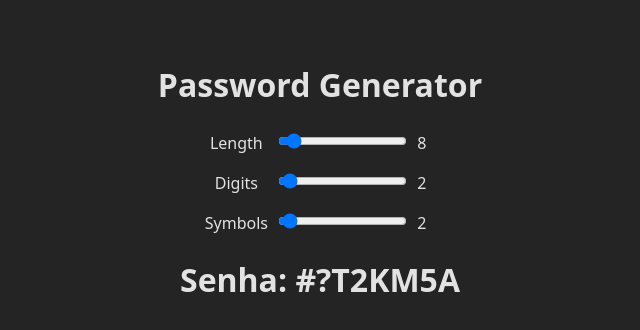
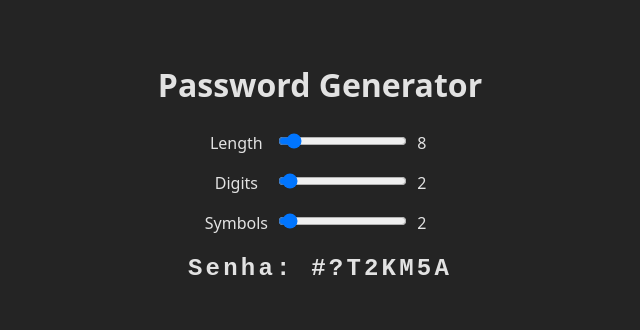
Before and after one commit to leonardo-vargas-de-paula/react-password, a React (Vite) app: page / in a window 1280 px wide. Shown: the top 330 px of the page, without its empty margins (320-960 px from the left). Built offline with nearby package versions, Linux system fonts and the light colour scheme.

Commit message:
feat: estiliza a senha exibida

```diff
--- a/src/components/PasswordGenerator/styles.css
+++ b/src/components/PasswordGenerator/styles.css
@@ -0,0 +1,5 @@
+.password-display {
+  font-family:'Courier New', Courier, monospace;
+  font-size: 1.5rem;
+  letter-spacing: 0.2rem;
+}
```
